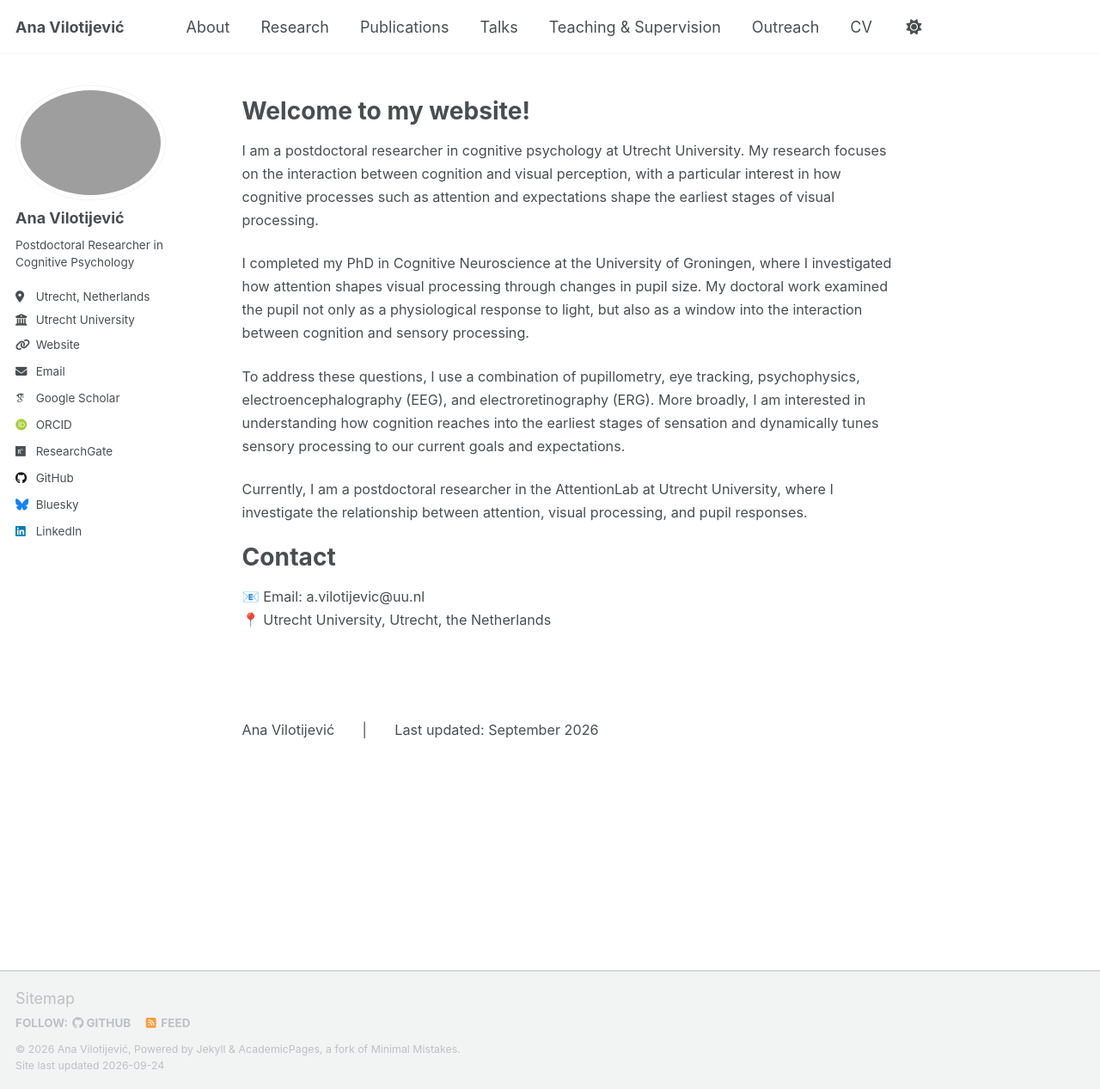
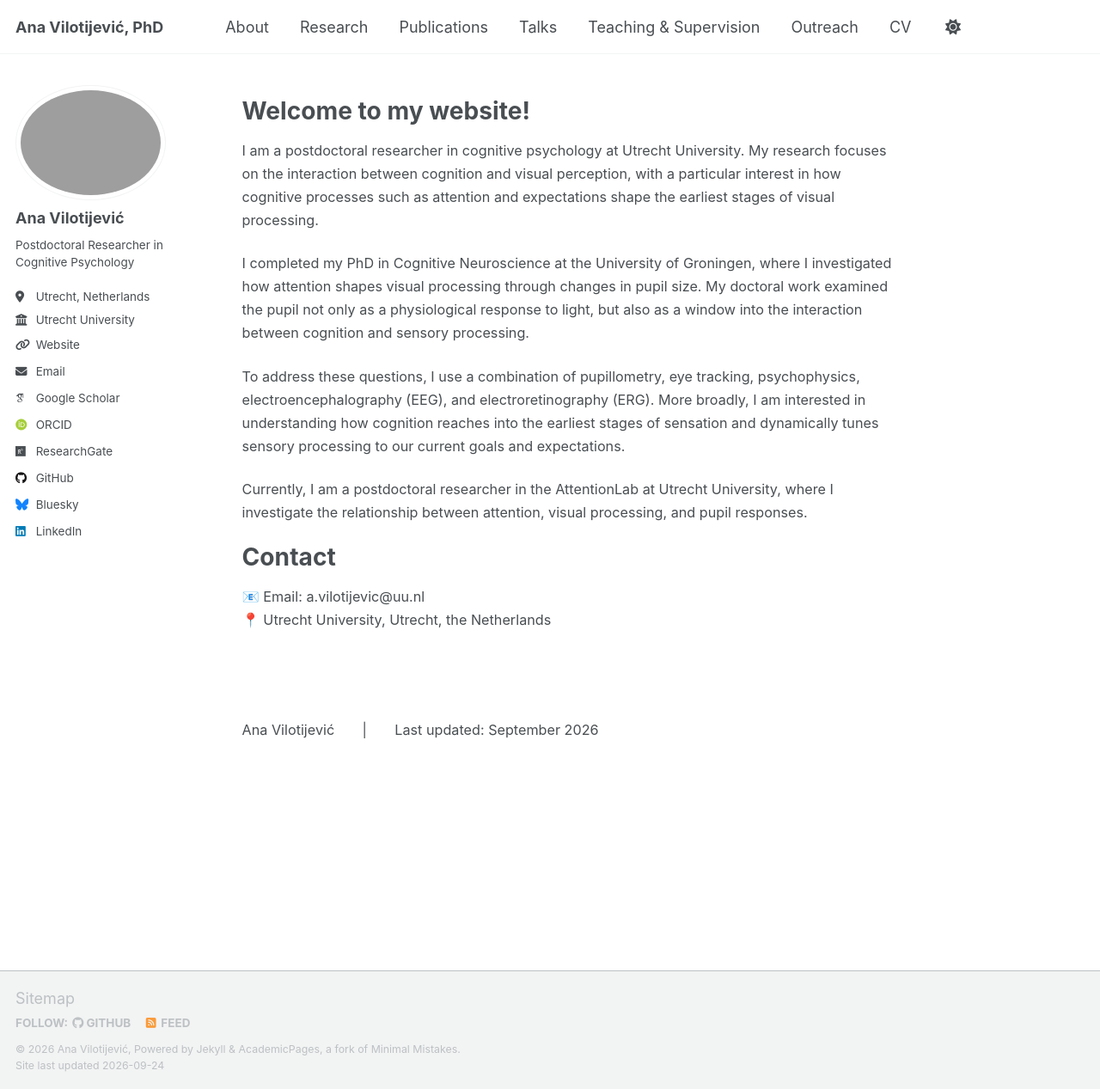
Before and after one commit to avilotijevic/ana-vilotijevic.github.io, a Jekyll site: the page built from _pages/about.md, in a window 1280 px wide and 1267 px high. Shown: the whole window at 86% size. Built offline with Jekyll 4.4.1, drawn with Linux system fonts in a browser that asks for light colours; some web fonts are replaced; a script that is not in the unit is left out.

Commit message:
Update _config.yml

```diff
--- a/_config.yml
+++ b/_config.yml
@@ -9,7 +9,7 @@
 # Basic Site Settings
 locale                   : "en-GB"
 site_theme               : "default"
-title                    : "Ana Vilotijević"
+title                    : "Ana Vilotijević, PhD"
 title_separator          : "-"
 name                     : &name "Ana Vilotijević"
 description              : &description "Academic website of Ana Vilotijević"
```
